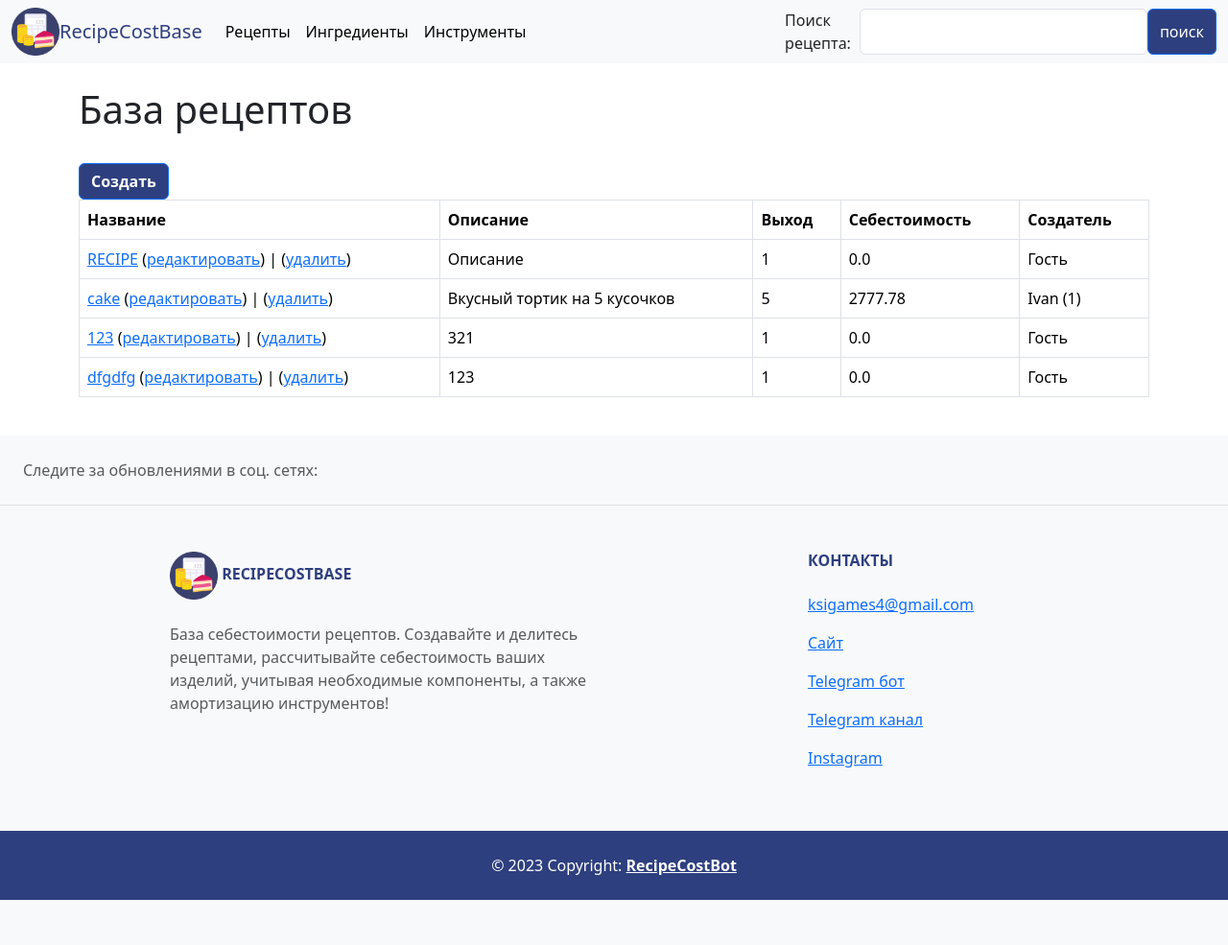
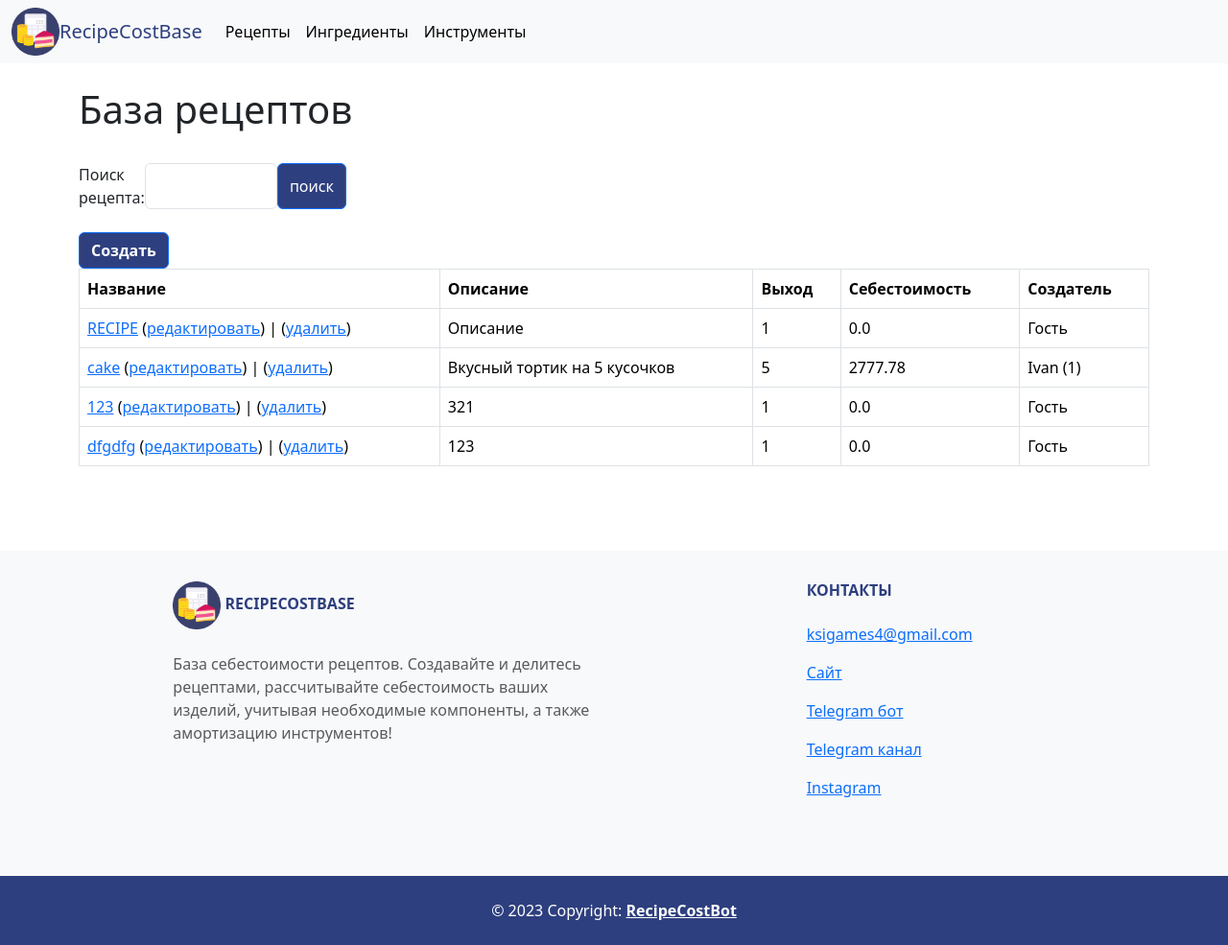
Before and after one commit to 04error/ITCode, a Django app: page /core/recipes/ in a window 1280 px wide. Shown: the whole page at 96% size. Before the commit the page ends 938 px from the top, so only its background shows below. Run offline with Django 4.2, Linux system fonts and the light colour scheme; data comes from the database, SQL or seed files in the repository; both versions use the stored data as it was after the commit.

Commit message:
replace SearchForms

```diff
--- /dev/null
+++ b/core/datatools/calc_datatools.py
@@ -0,0 +1,40 @@
+from core import models
+
+
+def calculate_primecost(recipe: models.Recipe):
+    primecost = 0
+    if recipe.components:
+        for i in recipe.components.all():
+            primecost += update_component(i).cost
+
+    if recipe.tools:
+        for i in recipe.tools.all():
+            primecost += update_tool(i).depreciation
+
+    recipe.primecost = float(format(primecost, '.2f'))
+    recipe.save()
+    return
+
+
+def update_component(component: models.Component) -> models.Component:
+    parent = models.Component.objects.get(id=component.parent_id)
+
+    if component.price != parent.price:
+        component.price = parent.price
+
+    component.cost = float(format(component.price * component.count, '.2f'))
+    component.save()
+    return component
+
+
+def update_tool(tool: models.Tool) -> models.Tool:
+    parent = models.Tool.objects.get(id=tool.parent_id)
+
+    if tool.cost != parent.cost:
+        tool.cost = parent.cost
+    if tool.usage != parent.usage:
+        tool.usage = parent.usage
+
+    tool.depreciation = float(format(tool.cost / 12 / 30 / 24 * tool.usage * tool.time, '.2f'))
+    tool.save()
+    return tool
--- a/core/datatools/recipe_datatools.py
+++ /dev/null
@@ -1,33 +0,0 @@
-from core import models
-
-
-def calculate_primecost(recipe):
-    primecost = 0
-
-    if recipe.components:
-        for i in recipe.components.all():
-            parent = models.Component.objects.get(id=i.parent_id)
-
-            if i.price != parent.price:
-                i.price = parent.price
-
-            i.cost = float(format(i.price * i.count, '.2f'))
-            primecost += i.cost
-            i.save()
-
-    if recipe.tools:
-        for i in recipe.tools.all():
-            parent = models.Tool.objects.get(id=i.parent_id)
-
-            if i.cost != parent.cost:
-                i.cost = parent.cost
-            if i.usage != parent.usage:
-                i.usage = parent.usage
-
-            i.depreciation = float(format(i.cost / 12 / 30 / 24 * i.usage * i.time, '.2f'))
-            primecost += i.depreciation
-            i.save()
-
-    recipe.primecost = float(format(primecost, '.2f'))
-    recipe.save()
-    return
--- a/core/forms.py
+++ b/core/forms.py
@@ -35,10 +35,10 @@ class CreateComponent(forms.ModelForm):
         return name
 
     def clean_unit(self):
-        name = self.cleaned_data['name']
-        if name.isdigit:
+        unit = self.cleaned_data['unit']
+        if unit.isdigit():
             raise forms.ValidationError('Введите буквенную единицу измерения!')
-        return name
+        return unit
 
 
 class CreateTool(forms.ModelForm):
@@ -52,7 +52,7 @@ class CreateTool(forms.ModelForm):
 
     def clean_name(self):
         name = self.cleaned_data['name']
-        if name.isdigit:
+        if name.isdigit():
             raise forms.ValidationError('Название не может быть числом!')
         return name
 
@@ -80,7 +80,8 @@ class CreateRecipe(forms.ModelForm):
 
     def clean_name(self):
         name = self.cleaned_data['name']
-        if name.isdigit:
+        print(name.isdigit())
+        if name.isdigit():
             raise forms.ValidationError('Название не может быть числом!')
         return name
 # endregion
--- a/core/templates/core/base.html
+++ b/core/templates/core/base.html
@@ -20,8 +20,6 @@
         height: 125%
       }
     </style>
-
-
 </head>
 <body>
   <nav class="navbar navbar-expand-lg bg-body-tertiary">
@@ -46,15 +44,6 @@
             </li>
           </ul>
 
-          {% if search_form %}
-          <form class="d-flex" method="GET">
-            {{ search_form }}
-            <button class="btn btn-primary" type="submit" style="background-color: #2e3f7f; color: white;">
-              поиск
-            </button>
-          </form>
-          {% endif %}
-
         </div>
       </div>
   </nav>
@@ -67,41 +56,10 @@
   <br>
   <footer class="text-center text-lg-start bg-light text-muted">
     <!-- Section: Social media -->
-    <section class="d-flex justify-content-center justify-content-lg-between p-4 border-bottom">
-      <!-- Left -->
-      <div class="me-5 d-none d-lg-block">
-        <span>Следите за обновлениями в соц. сетях:</span>
-      </div>
-      <!-- Left -->
-
-      <!-- Right -->
-      <div>
-        <a href="" class="me-4 text-reset">
-          <i class="fab fa-facebook-f"></i>
-        </a>
-        <a href="" class="me-4 text-reset">
-          <i class="fab fa-twitter"></i>
-        </a>
-        <a href="" class="me-4 text-reset">
-          <i class="fab fa-google"></i>
-        </a>
-        <a href="" class="me-4 text-reset">
-          <i class="fab fa-instagram"></i>
-        </a>
-        <a href="" class="me-4 text-reset">
-          <i class="fab fa-linkedin"></i>
-        </a>
-        <a href="" class="me-4 text-reset">
-          <i class="fab fa-github"></i>
-        </a>
-      </div>
-      <!-- Right -->
-    </section>
-    <!-- Section: Social media -->
 
     <!-- Section: Links  -->
     <section class="">
-      <div class="container text-center text-md-start mt-5">
+      <div class="container text-center text-md-start mt-5 p-3">
         <!-- Grid row -->
         <div class="row mt-3">
           <!-- Grid column -->
--- a/core/templates/core/recipes_list.html
+++ b/core/templates/core/recipes_list.html
@@ -2,6 +2,15 @@
 {% block content %}
     <div class="container">
         <h1>{{ title }}</h1>
+        <br>
+        {% if search_form %}
+          <form class="d-flex" method="GET" style='width: 25%'>
+            {{ search_form }}
+            <button class="btn btn-primary" type="submit" style="background-color: #2e3f7f; color: white;">
+                поиск
+            </button>
+          </form>
+        {% endif %}
         <br>
         <a href="{% url 'core:recipe_create' %}" class="btn btn-primary" style="background-color: #2e3f7f; color: white;">
             <b>Создать</b>
--- a/core/templates/core/update_recipe.html
+++ b/core/templates/core/update_recipe.html
@@ -1,15 +1,13 @@
 {% extends "core/base.html" %}
 {% block content %}
 <div class="container">
-    <h1>Редактирование рецепта «{{ tool.name }}»</h1>
+    <h1>Редактирование рецепта «{{ recipe.name }}»</h1>
     <br>
     <form action="{% url 'core:recipe_update' recipe.pk %}" method="POST">
         {% csrf_token %}
         {{ form.as_p }}
         <button type="submit" class="btn btn-primary" style="background-color: #2e3f7f; color: white;">Сохранить</button>
-        <a href="{{ request.META.HTTP_REFERER }}" class="btn btn-primary" style="background-color: #2e3f7f; color: white;">
-        <b>Назад</b>
-    </a>
+        <a href="{{ request.META.HTTP_REFERER }}" class="btn btn-primary" style="background-color: #2e3f7f; color: white;">Назад</a>
     </form>
     <br>
 
--- a/core/views.py
+++ b/core/views.py
@@ -4,7 +4,7 @@ from django.template import Template, Context
 from django.urls import reverse_lazy, reverse
 from django.views.generic import ListView, DetailView, CreateView, UpdateView, DeleteView
 from core import models, forms
-from core.datatools import recipe_datatools
+from core.datatools import calc_datatools
 
 
 class TitleMixin:
@@ -40,7 +40,7 @@ class RecipesList(TitleMixin, ListView):
         name = self.request.GET.get('name')
         qs = models.Recipe.objects.all()
         for i in qs:
-            recipe_datatools.calculate_primecost(i)
+            calc_datatools.calculate_primecost(i)
 
         if name:
             return qs.filter(name__icontains=name)
@@ -52,6 +52,10 @@ class RecipesList(TitleMixin, ListView):
         context['request_name'] = self.request.GET.get('name')
         return context
 
+    class Meta:
+        model = models.Recipe
+        ordering = ('name',)
+
 
 class ComponentsList(TitleMixin, ListView):
     model = models.Component
@@ -61,7 +65,7 @@ class ComponentsList(TitleMixin, ListView):
 
     def get_queryset(self):
         name = self.request.GET.get('name')
-        parent_components = list(filter(lambda x: x.parent, models.Component.objects.all()))
+        parent_components = list(filter(lambda x: x.parent == 0, models.Component.objects.all()))
         qs = parent_components
         print(qs)
         if name:
@@ -74,6 +78,10 @@ class ComponentsList(TitleMixin, ListView):
         context['request'] = self.request.GET.get('name')
         return context
 
+    class Meta:
+        model = models.Component
+        ordering = ('name',)
+
 
 class ToolsList(TitleMixin, ListView):
     model = models.Tool
@@ -83,7 +91,7 @@ class ToolsList(TitleMixin, ListView):
 
     def get_queryset(self):
         name = self.request.GET.get('name')
-        parent_tools = filter(lambda x: x.parent, models.Tool.objects.all())
+        parent_tools = filter(lambda x: x.parent == 0, models.Tool.objects.all())
         qs = parent_tools
         if name:
             return qs.filter(name__icontains=name)
@@ -94,6 +102,10 @@ class ToolsList(TitleMixin, ListView):
         context['search_form'] = forms.ToolSearch(self.request.GET or None)
         context['request'] = self.request.GET.get('name')
         return context
+
+    class Meta:
+        model = models.Tool
+        ordering = ('name',)
 # endregion
 
 
@@ -105,7 +117,7 @@ class RecipeDetail(DetailView):
 
     def get_context_data(self, **kwargs):
         recipe = models.Recipe.objects.get(id=self.kwargs['pk'])
-        recipe_datatools.calculate_primecost(recipe)
+        calc_datatools.calculate_primecost(recipe)
 
         context = super().get_context_data(**kwargs)
         context['title'] = f"Рецепт «{recipe.name}»"
@@ -141,6 +153,7 @@ class ToolDetail(DetailView):
         if tool.usage:
             context['param2'] = ['Срок использования (мес.)', tool.usage]
         return context
+
 # endregion
 
 
--- a/project/settings.py
+++ b/project/settings.py
@@ -25,7 +25,7 @@ SECRET_KEY = 'django-insecure-!ht!69z5x72h^&b64i%qx*_%!nqohd*ur1&3muehg*f4b6v90v
 # SECURITY WARNING: don't run with debug turned on in production!
 DEBUG = True
 
-ALLOWED_HOSTS = ['158.160.4.43',]
+ALLOWED_HOSTS = ['158.160.4.43', '127.0.0.1']
 
 
 # Application definition
```
Also changed, not shown: core/templates/core/components_list.html (+9 -0 lines), core/templates/core/tools_list.html (+9 -0 lines), db.sqlite3.
